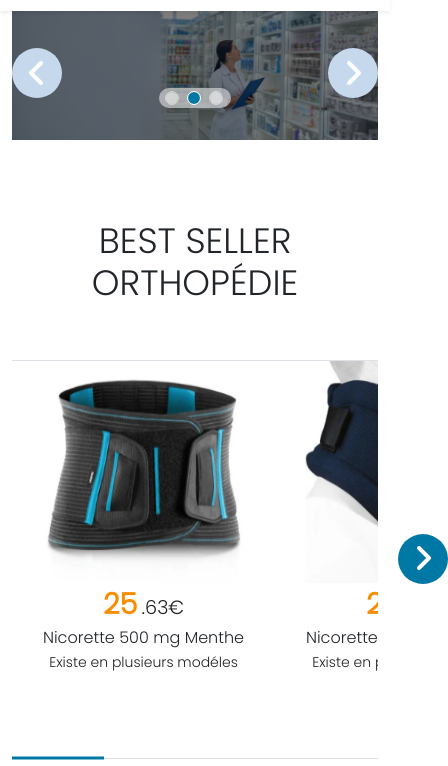
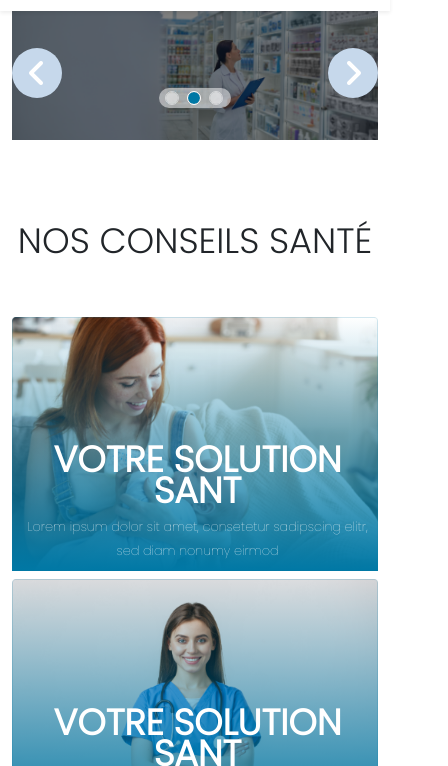
Before and after one commit to youssef-bentounsi/D-velopper-une-page-web-HTML-CSS-JS-de-la-maquette-XD, a plain HTML site: page index.html in a window 390 px wide. Shown: the part 78-844 px from the top of the page, 448 px wide, since content can reach past the window. Drawn offline with Linux system fonts and the light colour scheme.

Commit message:
modified class nos seller

```diff
--- a/index.html
+++ b/index.html
@@ -151,7 +151,7 @@
 
     <!-- end landing  page -->
     <!-- start best-seller -->
-    <div class="best-seller">
+    <div class="d-none d-md-block best-seller">
         <div class="container">
             <h1 class="title">BEST SELLER ORTHOPÉDIE</h1>
             <div class="content pb-3  border-top border-bottom">
```
